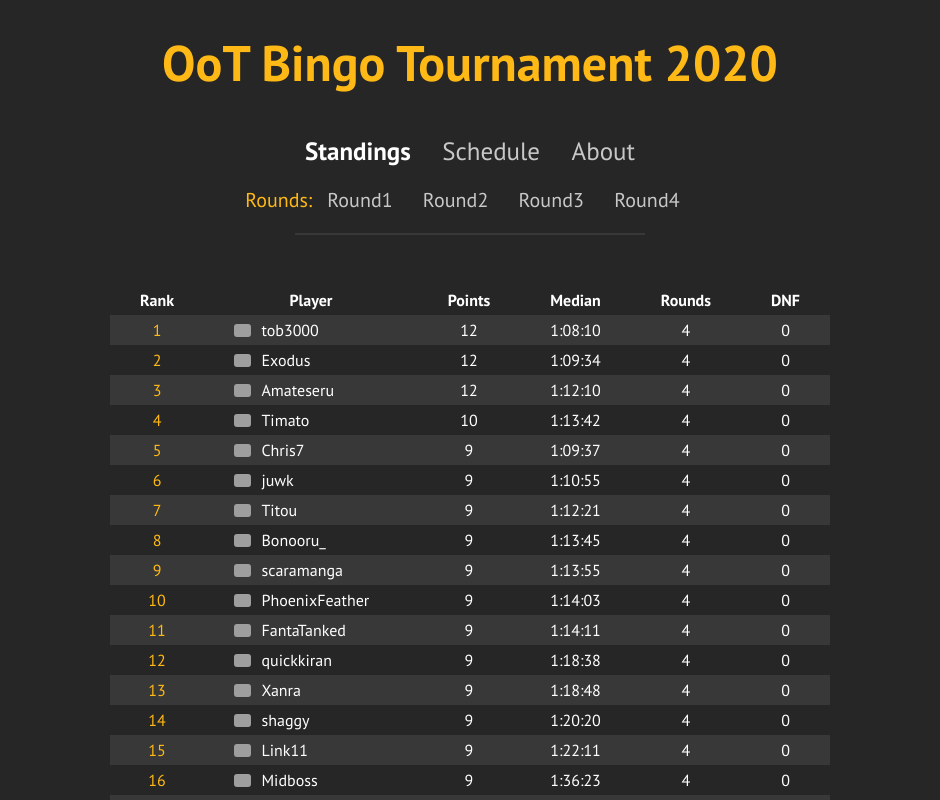
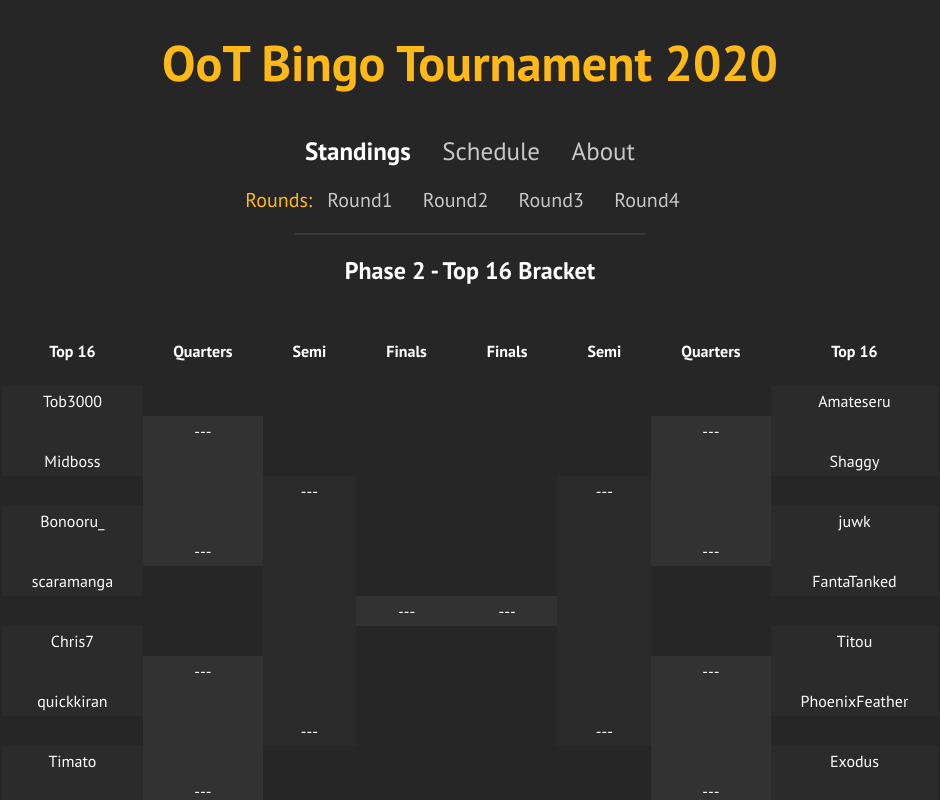
Before and after one commit to xwmtp/bingo2021, a React (Create React App) app: page / in a window 1280 px wide. Shown: the top 800 px of the page, without its empty margins (170-1110 px from the left). Built offline with nearby package versions, Linux system fonts and the light colour scheme; grey boxes are pictures that could not be loaded; a web font is replaced by a local one.

Commit message:
Added bracket to standings page

```diff
--- a/src/App.js
+++ b/src/App.js
@@ -2,11 +2,12 @@ import React from 'react';
 import { Route, Switch, HashRouter } from 'react-router-dom';
 import Header from './components/Header'
 import Navigation from './components/Navigation.jsx'
-import Table from './components/Table'
+import Standings from './components/Standings'
 import Round from './components/Round'
 import Stats from './components/Stats'
 import About from './components/About'
 import Schedule from './components/Schedule'
+import Bracket from './components/Bracket'
 import styled from "styled-components";
 
 
@@ -32,12 +33,12 @@ class App extends React.Component {
           <Header />
           <Navigation />
           <Switch>
-            <Route path="/" component={Table} exact />
+            <Route path="/" component={Standings} exact />
             <Route path="/about" component={About} />
             <Route path="/schedule" component={Schedule} />
             <Route path="/round/:i" component={Round} />
-            <Route path="/stats" component={Stats} />
-
+            <Route path="/stats"   component={Stats} />
+            <Route path="/bracket" component={Bracket} />
           </Switch>
         </Wrapper>
       </HashRouter>
--- a/src/GlobalStyle.jsx
+++ b/src/GlobalStyle.jsx
@@ -6,6 +6,7 @@ const GlobalStyle = createGlobalStyle`
         --yellow: rgb(255,185,22);
         --light-gray: #C8C8C8;
         --row-color: #383838;
+        --row-color-lighter: #404040;
     }
 
     * {
--- /dev/null
+++ b/src/components/Bracket.jsx
@@ -0,0 +1,233 @@
+import styled from "styled-components";
+import React from "react";
+
+
+class Bracket extends React.Component {
+
+    StyledBracket = styled.table`
+        max-width: 800px;
+        width: 70%;
+        margin: 30px 0px;
+        border: none;
+        border-spacing: 0px;
+        flex-shrink: 0;
+        font-size: 16px;
+
+        /*tr:nth-child(even) {background-color: var(--row-color);}*/
+        .grey {
+            background-color : rgb(43,43,43);
+            vertical-align: bottom;
+        }
+        .light-grey {
+            background-color : rgb(50,50,50);
+        }
+
+
+        td, th {
+            border: none;
+            vertical-align: center;
+            text-align: center;
+
+        }
+
+        td {
+            padding: 5px 30px;
+        }
+
+        th {
+            padding: 25px 30px;
+        }
+
+        #overflow {
+            overflow-x: auto;
+            white-space: nowrap;
+        }
+
+        @media only screen and (max-width: 800px) {
+        .extra-info{
+            display: none;
+        }
+        td, th {
+            padding: 5px 7px;
+
+        }
+
+    }
+
+    `
+
+    render() {
+
+        return (
+            <div id='overflow'>
+                <this.StyledBracket>
+                    <tbody>
+                        <tr>
+                            <th>Top 16</th>
+                            <th>Quarters</th>
+                            <th>Semi</th>
+                            <th>Finals</th>
+                            <th>Finals</th>
+                            <th>Semi</th>
+                            <th>Quarters</th>
+                            <th>Top 16</th>
+                        </tr>
+                        <tr>
+                            <td className='grey'>Tob3000</td>
+                            <td></td>
+                            <td></td>
+                            <td></td>
+                            <td></td>
+                            <td></td>
+                            <td></td>
+                            <td className='grey'>Amateseru</td>
+                        </tr>
+                        <tr>
+                            <td className='grey'></td>
+                            <td className='light-grey'>---</td>
+                            <td></td>
+                            <td></td>
+                            <td></td>
+                            <td></td>
+                            <td className='light-grey'>---</td>
+                            <td className='grey'></td>
+                        </tr>
+                        <tr>
+                            <td className='grey'>Midboss</td>
+                            <td className='light-grey'></td>
+                            <td></td>
+                            <td></td>
+                            <td></td>
+                            <td></td>
+                            <td className='light-grey'></td>
+                            <td className='grey'>Shaggy</td>
+                        </tr>
+                        <tr>
+                            <td></td>
+                            <td  className='light-grey'></td>
+                            <td  className='grey'>---</td>
+                            <td></td>
+                            <td></td>
+                            <td className='grey'>---</td>
+                            <td className='light-grey'></td>
+                            <td></td>
+                        </tr>
+                        <tr>
+                            <td className='grey'>Bonooru_</td>
+                            <td className='light-grey'></td>
+                            <td className='grey'></td>
+                            <td></td>
+                            <td></td>
+                            <td className='grey'></td>
+                            <td className='light-grey'></td>
+                            <td className='grey'>juwk</td>
+                        </tr>
+                        <tr>
+                            <td className='grey'></td>
+                            <td className='light-grey'>---</td>
+                            <td className='grey'></td>
+                            <td></td>
+                            <td></td>
+                            <td className='grey'></td>
+                            <td className='light-grey'>---</td>
+                            <td className='grey'></td>
+                        </tr>
+                        <tr>
+                            <td className='grey'>scaramanga</td>
+                            <td></td>
+                            <td className='grey'></td>
+                            <td></td>
+                            <td></td>
+                            <td className='grey'></td>
+                            <td></td>
+                            <td className='grey'>FantaTanked</td>
+                        </tr>
+                        <tr>
+                            <td></td>
+                            <td></td>
+                            <td className='grey'></td>
+                            <td className='light-grey'>---</td>
+                            <td className='light-grey'>---</td>
+                            <td className='grey'></td>
+                            <td></td>
+                            <td></td>
+                        </tr>
+                        <tr>
+                            <td className='grey'>Chris7</td>
+                            <td></td>
+                            <td className='grey'></td>
+                            <td></td>
+                            <td></td>
+                            <td className='grey'></td>
+                            <td></td>
+                            <td className='grey'>Titou</td>
+                        </tr>
+                        <tr>
+                            <td className='grey'></td>
+                            <td className='light-grey'>---</td>
+                            <td className='grey'></td>
+                            <td></td>
+                            <td></td>
+                            <td className='grey'></td>
+                            <td className='light-grey'>---</td>
+                            <td className='grey'></td>
+                        </tr>
+                        <tr>
+                            <td className='grey'>quickkiran</td>
+                            <td className='light-grey'></td>
+                            <td className='grey'></td>
+                            <td></td>
+                            <td></td>
+                            <td className='grey'></td>
+                            <td className='light-grey'></td>
+                            <td className='grey'>PhoenixFeather</td>
+                        </tr>
+                        <tr>
+                            <td></td>
+                            <td className='light-grey'></td>
+                            <td className='grey'>---</td>
+                            <td></td>
+                            <td></td>
+                            <td className='grey'>---</td>
+                            <td className='light-grey'></td>
+                            <td></td>
+                        </tr>
+                        <tr>
+                            <td className='grey'>Timato</td>
+                            <td className='light-grey'></td>
+                            <td></td>
+                            <td></td>
+                            <td></td>
+                            <td></td>
+                            <td className='light-grey'></td>
+                            <td className='grey'>Exodus</td>
+                        </tr>
+                        <tr>
+                            <td className='grey'></td>
+                            <td className='light-grey'>---</td>
+                            <td></td>
+                            <td></td>
+                            <td></td>
+                            <td></td>
+                            <td className='light-grey'>---</td>
+                            <td className='grey'></td>
+                        </tr>
+                        <tr>
+                            <td className='grey'>Xanra</td>
+                            <td></td>
+                            <td></td>
+                            <td></td>
+                            <td></td>
+                            <td></td>
+                            <td></td>
+                            <td className='grey'>Link11</td>
+                        </tr>
+                    </tbody>
+                </this.StyledBracket>
+            </div>
+        )
+    }
+
+}
+
+export default Bracket;
--- /dev/null
+++ b/src/components/Standings.jsx
@@ -0,0 +1,25 @@
+import styled from "styled-components";
+import React from "react";
+import Table from './Table'
+import Bracket from './Bracket'
+
+class Standings extends React.Component {
+
+    StyledHeader = styled.div`
+
+    `
+
+    render() {
+     return (
+         <>
+         <h2>Phase 2 - Top 16 Bracket</h2>
+         <Bracket/>
+         <h2>Phase 1 - Swiss Rounds</h2>
+         <Table/>
+         </>
+     )
+    }
+
+}
+
+export default Standings;
```
Also changed, not shown: src/data/bingo2020_schedule.js.
